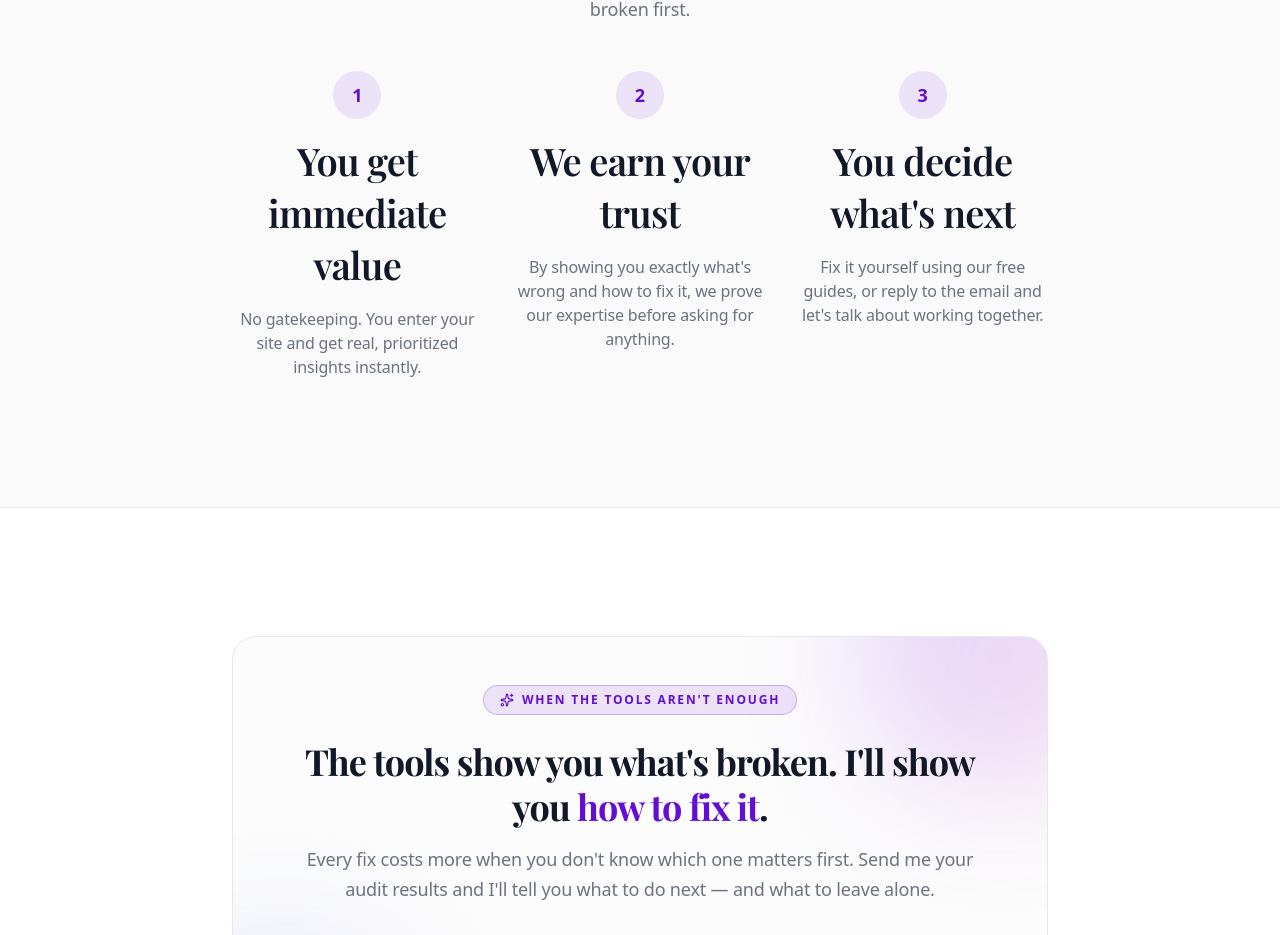
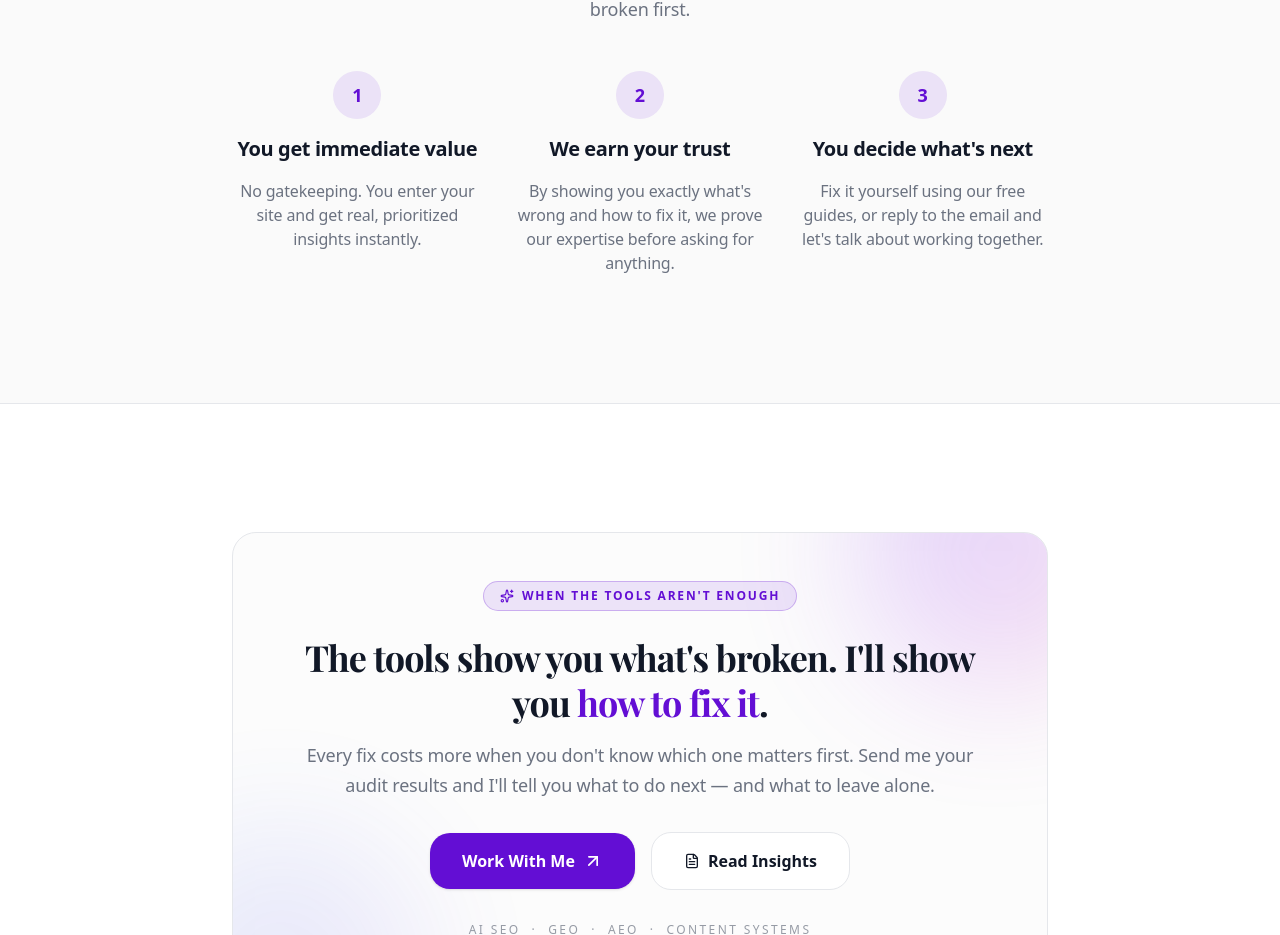
Before and after one commit to writebysachin/sachin-pandey-site, a Next.js app: page /tools in a window 1280 px wide. Shown: the part 1736-2671 px from the top of the page. Built offline with nearby package versions, Linux system fonts and the light colour scheme; no server answers; a web font is replaced by a local one.

Commit message:
Use Satoshi for card/step headings, balanced sizes

```diff
--- a/src/app/tools/page.tsx
+++ b/src/app/tools/page.tsx
@@ -159,7 +159,7 @@ export default function ToolsPage() {
               <div className="mx-auto flex h-12 w-12 items-center justify-center rounded-full bg-primary/10 text-primary font-bold text-lg">
                 1
               </div>
-              <h3 className="font-semibold text-foreground">You get immediate value</h3>
+              <h3 className="font-sans text-xl font-semibold text-foreground">You get immediate value</h3>
               <p className="text-base text-muted-foreground">
                 No gatekeeping. You enter your site and get real, prioritized insights instantly.
               </p>
@@ -168,7 +168,7 @@ export default function ToolsPage() {
               <div className="mx-auto flex h-12 w-12 items-center justify-center rounded-full bg-primary/10 text-primary font-bold text-lg">
                 2
               </div>
-              <h3 className="font-semibold text-foreground">We earn your trust</h3>
+              <h3 className="font-sans text-xl font-semibold text-foreground">We earn your trust</h3>
               <p className="text-base text-muted-foreground">
                 By showing you exactly what's wrong and how to fix it, we prove our expertise before asking for anything.
               </p>
@@ -177,7 +177,7 @@ export default function ToolsPage() {
               <div className="mx-auto flex h-12 w-12 items-center justify-center rounded-full bg-primary/10 text-primary font-bold text-lg">
                 3
               </div>
-              <h3 className="font-semibold text-foreground">You decide what's next</h3>
+              <h3 className="font-sans text-xl font-semibold text-foreground">You decide what's next</h3>
               <p className="text-base text-muted-foreground">
                 Fix it yourself using our free guides, or reply to the email and let's talk about working together.
               </p>
--- a/src/app/yoga-write-code/page.tsx
+++ b/src/app/yoga-write-code/page.tsx
@@ -96,7 +96,7 @@ export default function YogaWriteCodePage() {
                 className="rounded-2xl border border-border bg-background p-6 hover:border-primary/50 transition-colors"
               >
                 <div className="flex h-8 w-8 items-center justify-center rounded-full bg-green-100 text-green-700 mb-4">✓</div>
-                <h3 className="font-semibold text-foreground mb-2">{feature.title}</h3>
+                <h3 className="font-sans text-xl font-semibold text-foreground mb-2">{feature.title}</h3>
                 <p className="text-base text-muted-foreground">{feature.description}</p>
               </motion.div>
             ))}
--- a/src/components/HomePageClient.tsx
+++ b/src/components/HomePageClient.tsx
@@ -383,7 +383,7 @@ function Problem() {
                 <div className="flex h-8 w-8 items-center justify-center rounded-lg bg-primary/10 text-primary transition-colors group-hover:bg-primary group-hover:text-white">
                   <span className="text-base font-bold">✦</span>
                 </div>
-                <h3 className="text-base font-semibold text-foreground">{feature.title}</h3>
+                <h3 className="font-sans text-lg font-semibold text-foreground">{feature.title}</h3>
               </div>
               <p className="text-base leading-relaxed text-muted-foreground pl-11">{feature.description}</p>
             </motion.div>
@@ -412,7 +412,7 @@ function Services() {
         <div className="grid grid-cols-1 md:grid-cols-2 gap-6">
           {services.map((service, index) => (
             <motion.div key={index} variants={itemVariants} initial="hidden" whileInView="visible" viewport={{ once: true }} transition={{ delay: index * 0.1 }} className="group p-8 rounded-2xl border border-border bg-background transition-all duration-300 hover:border-primary/50 hover:shadow-lg hover:shadow-primary/5">
-              <h3 className="text-xl font-semibold mb-3 text-foreground group-hover:text-primary transition-colors">{service.title}</h3>
+              <h3 className="font-sans text-xl font-semibold mb-3 text-foreground group-hover:text-primary transition-colors">{service.title}</h3>
               <p className="text-muted-foreground">{service.description}</p>
             </motion.div>
           ))}
@@ -475,7 +475,7 @@ function Process() {
               <motion.div key={step.number} variants={itemVariants} initial="hidden" whileInView="visible" viewport={{ once: true }} transition={{ delay: index * 0.1 }} className="py-8 grid grid-cols-12 gap-4 items-start">
                 <span className="col-span-2 flex h-8 w-8 items-center justify-center rounded-full bg-primary/10 text-base font-bold text-primary">{step.number}</span>
                 <div className="col-span-10 space-y-2">
-                  <h3 className="text-base font-semibold text-foreground">{step.title}</h3>
+                  <h3 className="font-sans text-lg font-semibold text-foreground">{step.title}</h3>
                   <p className="text-base text-muted-foreground leading-relaxed">{step.description}</p>
                 </div>
               </motion.div>
@@ -592,7 +592,7 @@ function FAQ() {
         <div className="space-y-4">
           {faqs.map((faq, index) => (
             <motion.div key={index} variants={itemVariants} initial="hidden" whileInView="visible" viewport={{ once: true }} transition={{ delay: index * 0.1 }} className="group space-y-3 rounded-2xl border border-transparent p-4 transition-all duration-300 hover:bg-surface hover:border-border">
-              <h3 className="text-lg md:text-xl font-semibold text-foreground group-hover:text-primary transition-colors flex items-center gap-3">
+              <h3 className="font-sans text-lg md:text-xl font-semibold text-foreground group-hover:text-primary transition-colors flex items-center gap-3">
                 <span className="text-primary text-lg">+</span>
                 {faq.question}
               </h3>
--- a/src/components/InsightsSection.tsx
+++ b/src/components/InsightsSection.tsx
@@ -96,7 +96,7 @@ export default function InsightsSection() {
                       ↗
                     </span>
                   </div>
-                  <h3 className="text-base font-semibold text-foreground group-hover:text-primary transition-colors line-clamp-2">
+                  <h3 className="font-sans text-lg font-semibold text-foreground group-hover:text-primary transition-colors line-clamp-2">
                     {post.title}
                   </h3>
                   <p className="text-base text-muted-foreground leading-relaxed line-clamp-3">
```
